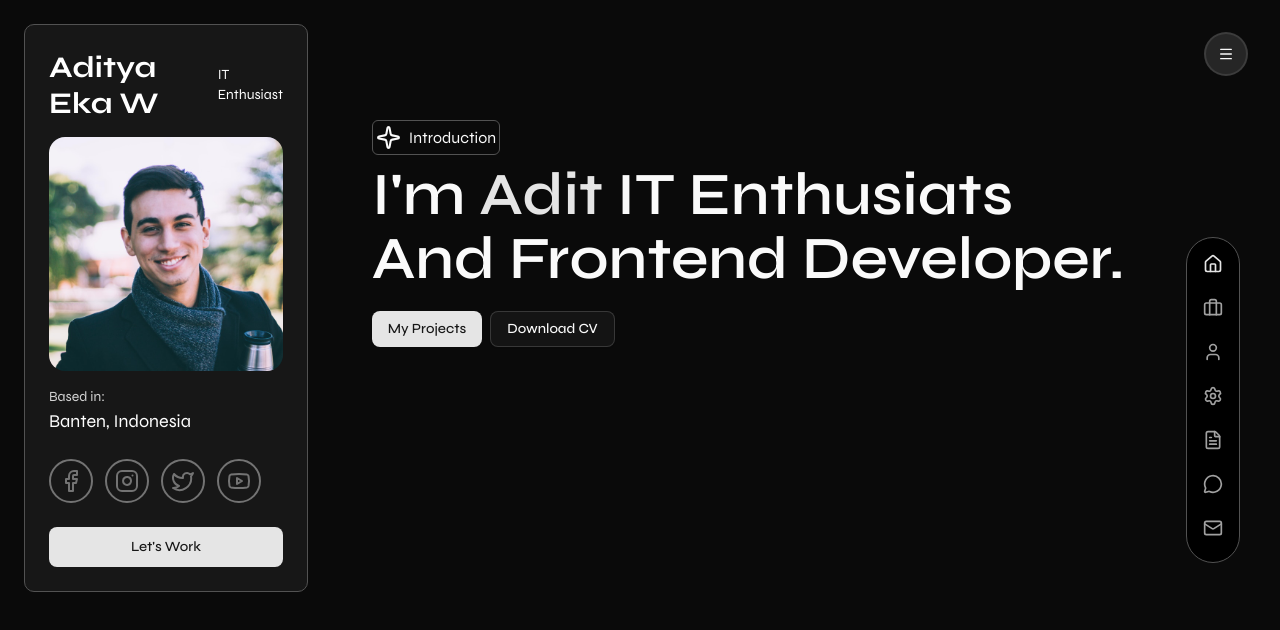
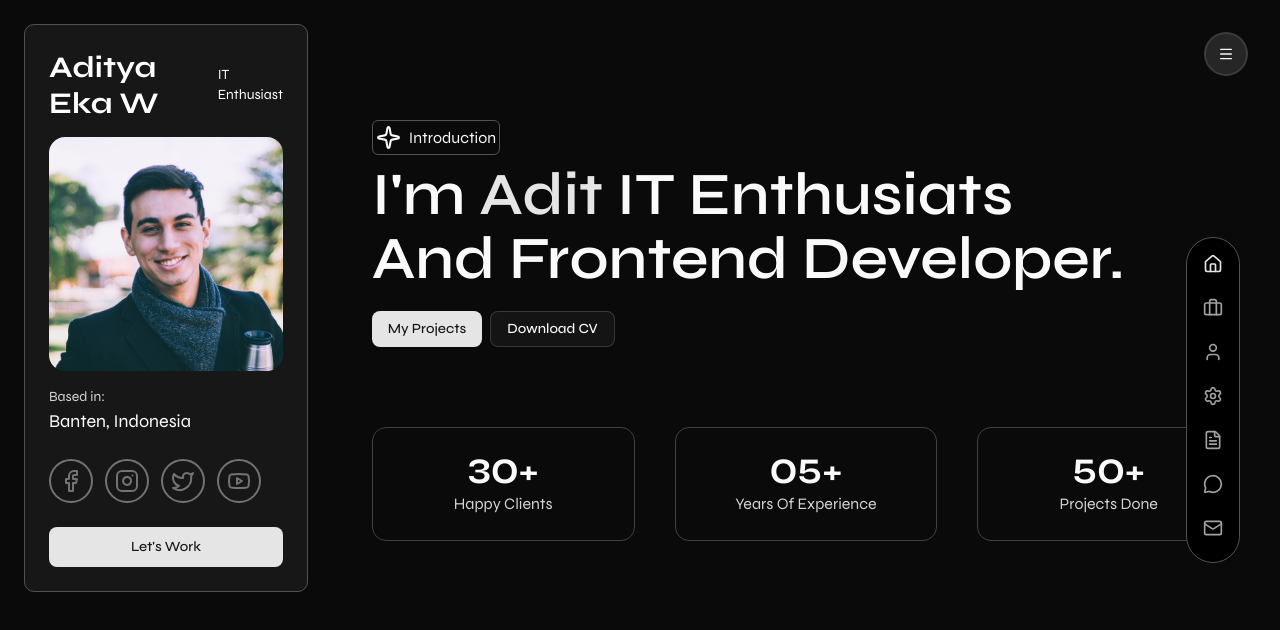
Before and after one commit to aditekaw/personal-portfolio-adit, a React (Vite) app: page / in a window 1280 px wide. Shown: the top 630 px of the page. Built offline with nearby package versions, Linux system fonts and the light colour scheme.

Commit message:
feat: adding Status section and change on stat index

```diff
--- a/src/App.tsx
+++ b/src/App.tsx
@@ -8,6 +8,7 @@
  */
 import { useEffect } from 'react';
 import { Hero } from '@/components/Hero';
+import { Stats } from '@/components/Stats';
 
 /**
  * Components
@@ -17,6 +18,7 @@
   return (
     <main className='flex flex-col container mx-auto p-10 max-w-4xl lg:pr-10 lg:pl-0 lg:max-w-6xl'>
       <Hero />
+      <Stats />
     </main>
   );
 };
--- /dev/null
+++ b/src/components/Stats.tsx
@@ -0,0 +1,44 @@
+/**
+ * @copyright aditekaw
+ * @license Apache-2.0 className="0"></Apache-2>
+ */
+
+/**
+ * Node modules
+ */
+import { motion } from 'motion/react';
+
+/**
+ * Custom modules
+ */
+import { fadeUp, staggerContainer } from '@/lib/animations';
+
+/**
+ * Constants
+ */
+import { statsData } from '@/constants';
+
+export const Stats = () => {
+  return (
+    <motion.section
+      initial='hidden'
+      whileInView='visible'
+      viewport={{ once: true, amount: 0.8 }}
+      variants={staggerContainer(0.6)}
+      className='grid grid-cols-1 sm:grid-cols-2 md:grid-cols-3 gap-10 mt-20'
+    >
+      {statsData.map((stats, i) => (
+        <motion.div
+          key={i}
+          variants={fadeUp}
+          className='border border-neutral-700 rounded-xl flex justify-center items-center flex-col py-6'
+        >
+          <p className='text-4xl capitalize font-bold lining-nums'>
+            {stats.number}
+          </p>
+          <p className='text-neutral-300'>{stats.label}</p>
+        </motion.div>
+      ))}
+    </motion.section>
+  );
+};
```
